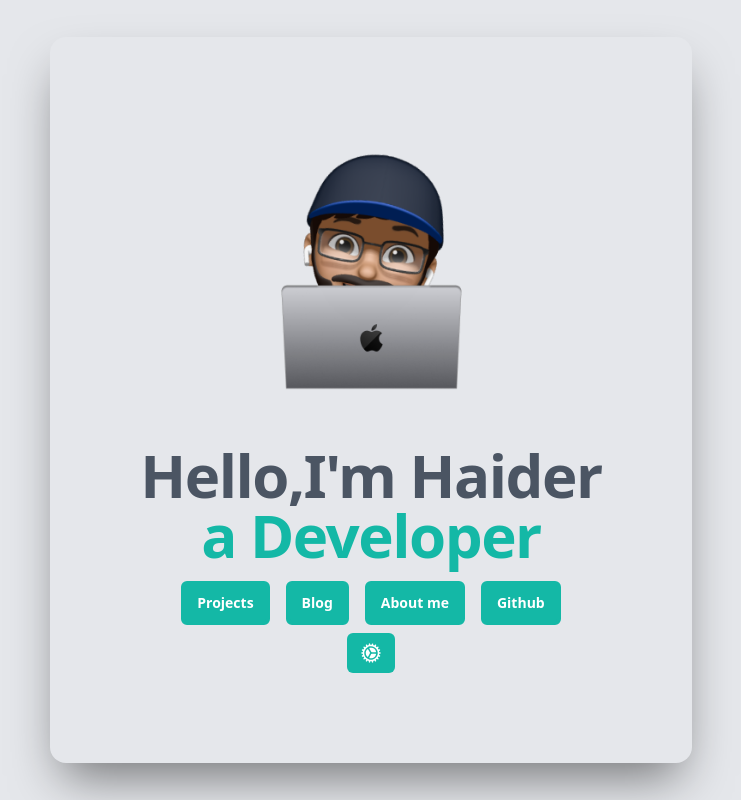
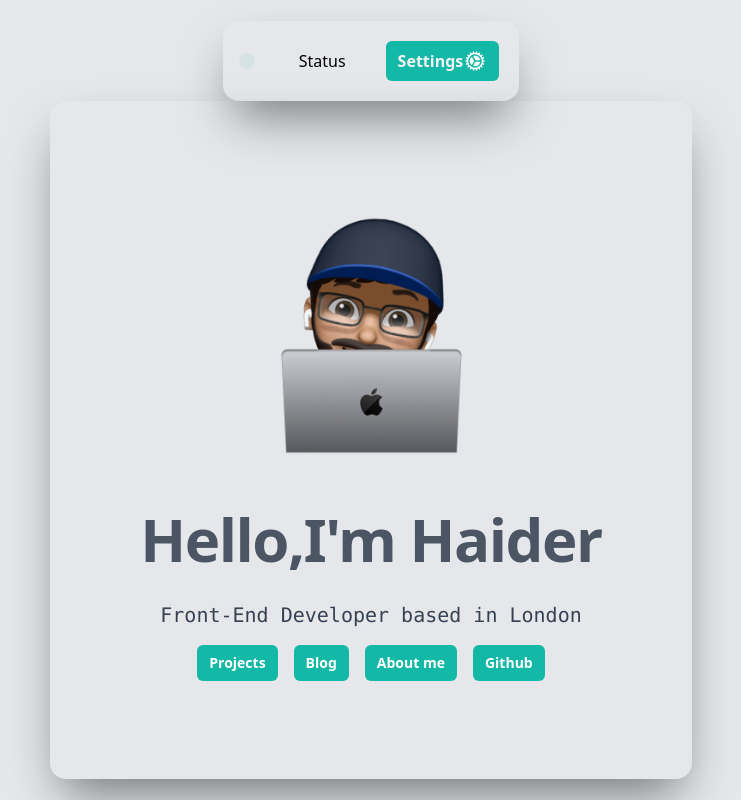
Before and after one commit to ilyasinc/my-portfolio, a Next.js app: page / in a window 1280 px wide. Shown: the whole page, without its empty margins (269-1010 px from the left). Built offline with nearby package versions, Linux system fonts and the light colour scheme.

Commit message:
feat: implement navbar

```diff
--- a/src/components/Button.tsx
+++ b/src/components/Button.tsx
@@ -16,7 +16,7 @@ interface stylesType {
 }
 const variantStyles: stylesType = {
   primary:
-    'bg-none font-semibold bg-teal-500 text-white hover:bg-black active:bg-zinc-800 active:text-zinc-100/70 rounded-lg border-4 border-teal-500 dark:bg-black dark:hover:bg-teal-500 dark:active:bg-teal-500 dark:active:text-zinc-100/70 dark:border-4',
+    'bg-none font-semibold bg-teal-500 text-white hover:bg-zinc-700 rounded-lg dark:bg-black dark:hover:bg-teal-500  dark:border-teal-500 dark:border-2',
 };
 
 type LinkButtonProps = ButtonProps & LinkProps;
--- /dev/null
+++ b/src/components/Navbar.jsx
@@ -0,0 +1,15 @@
+import Settings, { Pulse } from '@/components/Settings';
+
+export default function Navbar() {
+  return (
+    <nav className="">
+      <div className=" bg-gray-200 px-5 py-5 rounded-2xl shadow-black/50  shadow-2xl dark:bg-black">
+        <div className=" flex flex-row items-center justify-evenly gap-10">
+          <Pulse />
+          <div>Status</div>
+          <Settings />
+        </div>{' '}
+      </div>
+    </nav>
+  );
+}
--- a/src/components/Settings.tsx
+++ b/src/components/Settings.tsx
@@ -2,7 +2,8 @@ import { AnchorHTMLAttributes, forwardRef, Fragment } from 'react';
 import clsx from 'clsx';
 import { useTheme } from 'next-themes';
 import { Menu, Transition } from '@headlessui/react';
-
+import { MoonIcon } from '@heroicons/react/24/solid';
+import { SunIcon } from '@heroicons/react/24/solid';
 import { CogIcon } from '@heroicons/react/24/solid';
 interface MenuLinkProps extends AnchorHTMLAttributes<HTMLAnchorElement> {
   active: boolean;
@@ -13,10 +14,10 @@ const StyledMenuItem = forwardRef<HTMLAnchorElement, MenuLinkProps>(
     return (
       <a
         className={clsx(
-          'flex items-center px-4 py-3 text-sm font-medium tracking-wide cursor-pointer default-transition text-black dark:text-white',
+          'flex items-center gap-1 px-4 py-3 text-sm font-medium tracking-wide cursor-pointer default-transition text-black dark:text-white',
           active
             ? 'bg-gray-100/50 text-black dark:bg-gray-700/50 dark:text-white'
-            : 'text-gray-300 hover:text-gray-700 dark:hover:text-white',
+            : 'text-black hover:text-gray-700 dark:hover:text-white',
           className
         )}
         ref={ref}
@@ -27,56 +28,65 @@ const StyledMenuItem = forwardRef<HTMLAnchorElement, MenuLinkProps>(
     );
   }
 );
-
+export function Pulse() {
+  return (
+    <span className="relative flex h-2 w-2 mr-2">
+      <span className="animate-ping absolute inline-flex h-full w-full rounded-full bg-teal-500 "></span>
+    </span>
+  );
+}
 const Settings = () => {
   const { theme, setTheme } = useTheme();
-  console.log(theme);
+
   const settingItems = [
     {
-      icon: null,
+      icon: theme === 'light' ? Pulse() : undefined,
       text: 'Light Theme',
       onClick: () => setTheme('light'),
     },
     {
-      icon: null,
+      icon: theme === 'dark' ? Pulse() : undefined,
       text: 'Dark Theme',
       onClick: () => setTheme('dark'),
     },
     {
-      icon: null,
+      icon: theme === 'system' ? Pulse() : undefined,
       text: 'System Theme',
       onClick: () => setTheme('system'),
     },
   ];
-
+  console.log(settingItems);
   return (
     <>
       <Menu as="div" className="relative inline-block ">
         {({ open }): JSX.Element => (
           <>
-            <Menu.Button className=" bg-teal-500 font-semibold text-zinc-100 hover:bg-zinc-700 active:bg-teal-800 active:text-teal-900/70 dark:bg-zinc-800 dark:hover:bg-teal-400 dark:active:bg-teal-400 dark:active:text-zinc-100/70 inline-flex items-center justify-center rounded-md py-2 px-3 transition active:transition-none  ">
+            <Menu.Button className=" bg-teal-500 font-semibold text-zinc-100 hover:bg-zinc-700 active:bg-teal-800 active:text-teal-900/70 dark:bg-black  dark:border-teal-500 dark:hover:bg-teal-400 dark:border-2 dark:active:bg-teal-400 dark:active:text-zinc-100/70 inline-flex items-center justify-center rounded-md py-2 px-3 transition active:transition-none  ">
+              <h1>Settings</h1>
               <CogIcon
-                className="h-6 w-6 dark:text-teal-500 text-white"
+                className="h-6 w-6 dark:text-text-white text-white"
                 aria-hidden="true"
               />
             </Menu.Button>
 
             <Transition
+              as={Fragment}
               appear={true}
-              enter="transition ease-in-out"
-              enterFrom="transform scale-95 opacity-0"
-              enterTo="transform scale-100 opacity-100"
-              leave="transition ease-in-out"
-              leaveFrom="transform scale-100 opacity-100"
-              leaveTo="transform scale-95 opacity-0"
+              enter="transition ease-out duration-100"
+              enterFrom="transform opacity-0 scale-95"
+              enterTo="transform opacity-100 scale-100"
+              leave="transition ease-in duration-75"
+              leaveFrom="transform opacity-100 scale-100"
+              leaveTo="transform opacity-0 scale-95"
               show={open}
             >
-              <Menu.Items className="flex  sm:w-26 mt-2 bg-gray-300 bg-opacity-75 dark:bg-black dark:bg-opacity-75 backdrop-filter backdrop-blur-sm border-2 border-teal-500 dark:border-teal-500 rounded-md shadow-xl divide-y divide-teal-400 dark:divide-teal-500 focus:outline-none">
+              <Menu.Items className="absolute right-0 sm:w-30 mt-1 bg-gray-200 text-black  dark:bg-black dark:bg-opacity-75 backdrop-filter backdrop-blur-sm  border-teal-500 dark:border-teal-500 rounded-md shadow-xl border-2 divide-y divide-teal-400 dark:divide-teal-500 focus:outline-none font-thin">
                 {settingItems.map((item, index) => {
                   return (
                     <Menu.Item key={index}>
                       {({ active }) => (
                         <StyledMenuItem active={active} onClick={item.onClick}>
+                          {item.icon}
                           {item.text}
                         </StyledMenuItem>
                       )}
--- a/src/components/layouts/Main.layout.tsx
+++ b/src/components/layouts/Main.layout.tsx
@@ -5,7 +5,7 @@ interface LayoutProps {
 }
 const mainLayout: FC<LayoutProps> = ({ children }) => {
   return (
-    <main className="flex flex-col justify-center items-center min-h-screen px-10 bg-gray-200 dark:bg-black/60">
+    <main className="flex flex-col justify-center items-center px-10 bg-gray-200 dark:bg-black/60 h-screen">
       {children}
     </main>
   );
--- a/src/pages/_app.tsx
+++ b/src/pages/_app.tsx
@@ -1,6 +1,7 @@
 import '@/styles/globals.css';
 import type { AppProps } from 'next/app';
 import { ThemeProvider } from 'next-themes';
+import Navbar from '@/components/Navbar';
 
 export default function App({ Component, pageProps }: AppProps) {
   return (
--- a/src/pages/index.tsx
+++ b/src/pages/index.tsx
@@ -1,6 +1,7 @@
 import Button from '@/components/Button';
 import { Layout } from '@/components/layouts';
-import Settings from '@/components/Settings';
+import Navbar from '@/components/Navbar';
+import Settings, { Pulse } from '@/components/Settings';
 
 import Image from 'next/image';
 
@@ -31,19 +32,29 @@ export default function Home() {
   return (
     <>
       <Layout.Main>
-        <div
-          className="flex flex-col items-center justify-center p-[45px] sm:p-[50px] mg:p-[40px] lg:p-[90px]
-         text-[#1c0708] rounded-2xl shadow-black/50  shadow-2xl hover:-translate-y-4 hover:bg-white hover:backdrop-blur-[1em] transition dark:bg-black hover:shadow-teal-400
-        "
-        >
+        {/* <div className="absolute top-0 z-10 p-[45px] sm:p-[50px] mg:p-[40px] lg:p-[90px] rounded-2xl shadow-black/50  shadow-2xl hover:-translate-y-4 hover:bg-white hover:backdrop-blur-[1em] transition dark:bg-black hover:shadow-teal-400">
+          <div className="flex  items-center justify-evenly gap-10">
+            <div>
+              Status
+              <Pulse />
+            </div>
+            <Settings />
+          </div>
+        </div> */}
+        <Navbar />
+        <div className="flex flex-col p-[45px] sm:p-[50px] mg:p-[40px] lg:p-[90px] rounded-2xl  shadow-black/50  shadow-2xl hover:-translate-y-4 hover:bg-white hover:backdrop-blur-[1em] transition dark:bg-black hover:shadow-teal-400">
+          <div className="flex w-full justify-end"></div>
+          <div className="flex flex-col items-center justify-center">
             <Image src="/try1.png" width={300} height={300} alt="/" />
             <div className="max-w-md sm:max-w-lg md:sm:max-w-2xl lg:sm:max-w-3xl w-full text-center">
-            <div className="text-gray-600 dark:text-white text-4xl sm:text-5xl md:text-5xl lg:text-6xl tracking-tight font-extrabold">
+              <div className="text-gray-600 dark:text-white/90 text-4xl sm:text-5xl md:text-5xl lg:text-6xl tracking-tight font-extrabold">
                 Hello,I&apos;m Haider <br />{' '}
-              <span className="text-teal-500">a Developer</span>
+              </div>
+              <div className="max-w-xs mt-4 md:mt-8 mx-auto text-base text-gray-700 dark:text-white/70 sm:text-lg md:text-xl md:max-w-3xl font-mono">
+                Front-End Developer based in London
               </div>
 
-            <div className=" grid grid-cols-2 gap-4 sm:flex sm:flex-row items-center justify-center  w-full mt-8 sm:mt-4">
+              <div className=" grid grid-cols-2 gap-4 sm:flex sm:flex-row items-center justify-center  w-full mt-8 sm:mt-4 mb-2">
                 {navigationItems.map((item, index) => {
                   return (
                     <div key={index}>
@@ -54,8 +65,6 @@ export default function Home() {
                   );
                 })}
               </div>
-            <div className="mt-2">
-              <Settings />
             </div>
           </div>
         </div>
```
Lines whose indentation alone changed are shown as unchanged.
